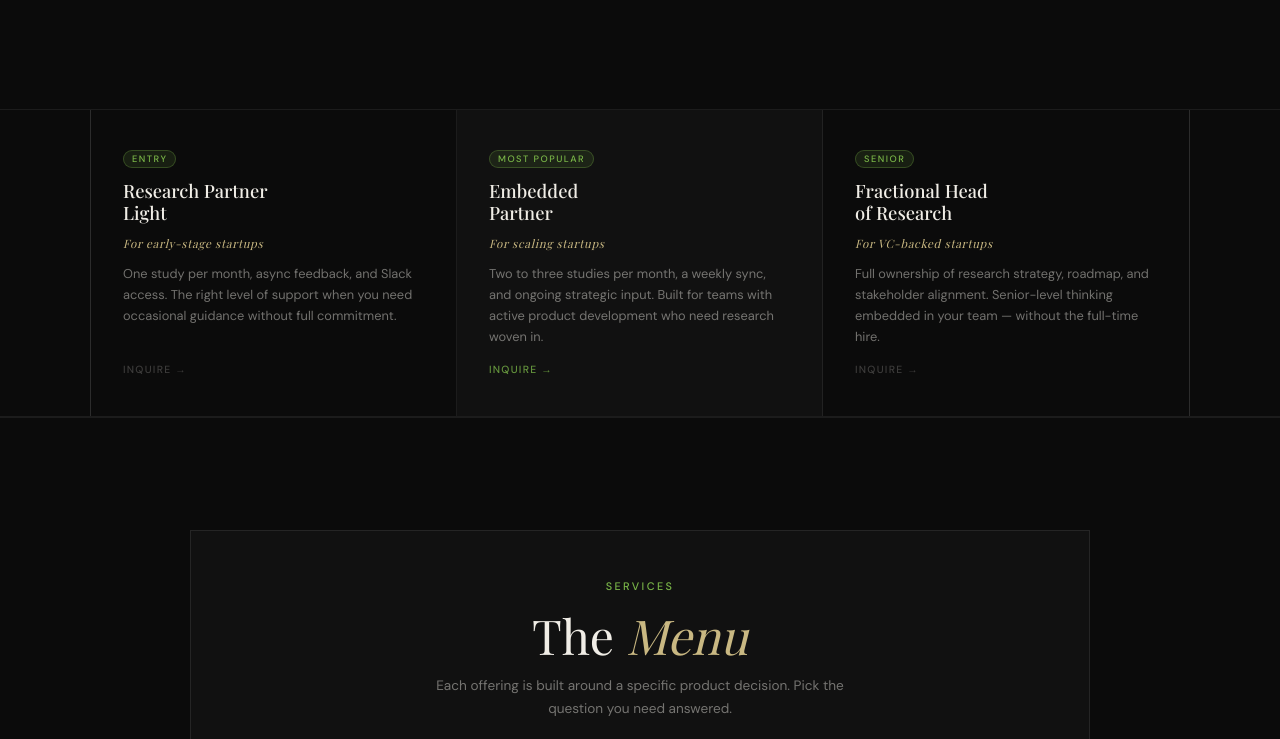
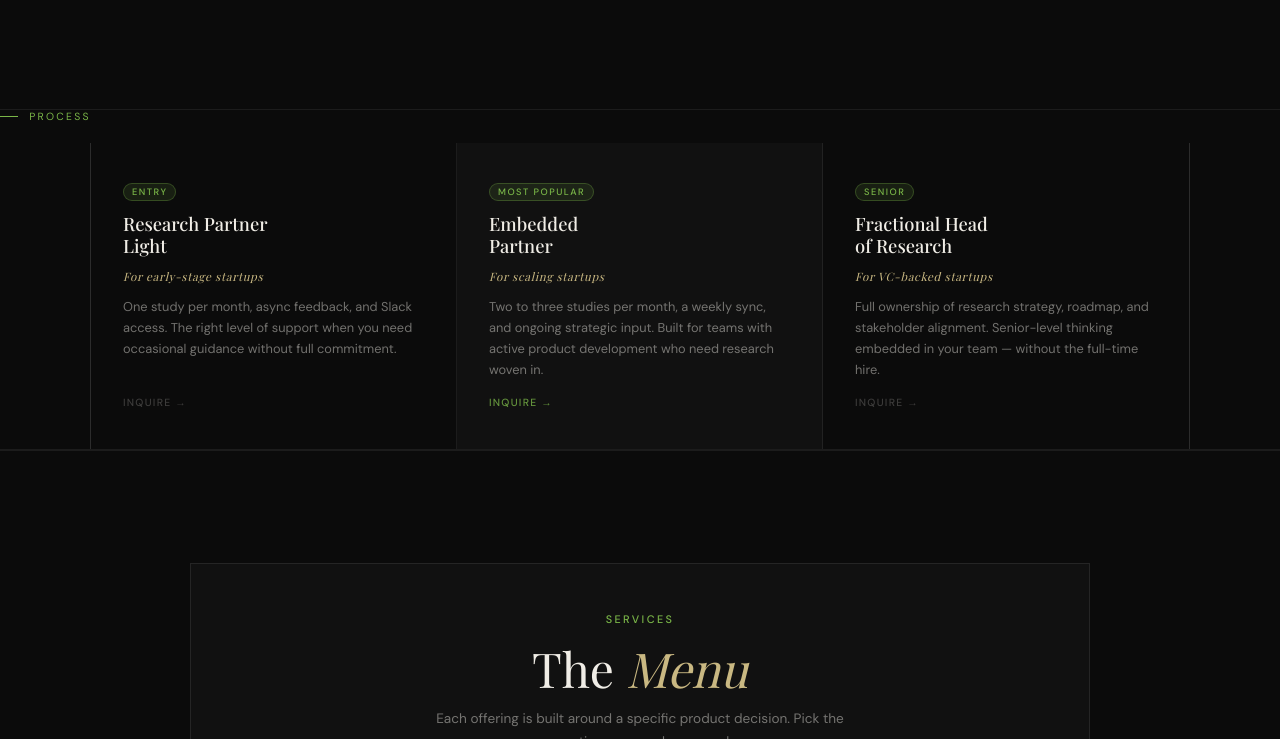
Before and after one commit to cepineda7/portfolio, a plain HTML site: page index.html in a window 1280 px wide. Shown: the part 1463-2202 px from the top of the page. Drawn offline with nearby package versions, Linux system fonts and the light colour scheme; a web font is replaced by a local one.

Commit message:
Update index.html

```diff
--- a/index.html
+++ b/index.html
@@ -1169,6 +1169,7 @@ footer {
 
 <!-- SUPPORT TIERS -->
 <div class="tiers">
+  <p class="eyebrow">Process</p>
   <div class="tiers-inner">
 
     <div class="tier">
```
